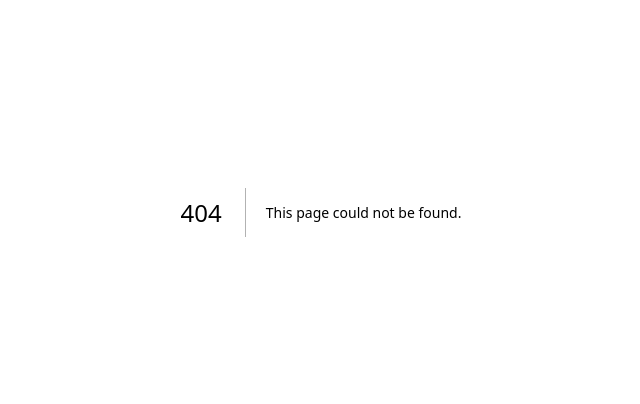
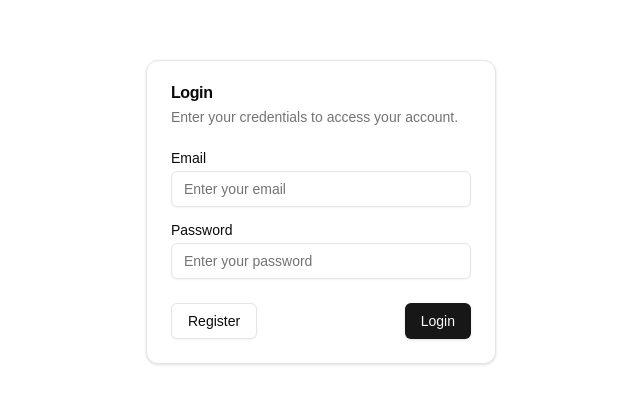
Before and after one commit to adamDucken/chat_next_axum, a Next.js app in the folder chat_next/: page /login in a window 1280 px wide. Before the commit this address had no page. Shown: the part 188-592 px from the top of the page, without its empty margins (319-959 px from the left). Built offline with nearby package versions, Linux system fonts and the light colour scheme.

Commit message:
feat(next): added login form and page

```diff
--- /dev/null
+++ b/chat_next/src/app/login/page.tsx
@@ -0,0 +1,9 @@
+import LoginForm from '@/components/LoginForm'
+
+export default function LoginPage() {
+  return (
+    <div className="container mx-auto flex items-center justify-center min-h-screen">
+      <LoginForm />
+    </div>
+  )
+}
--- /dev/null
+++ b/chat_next/src/components/LoginForm.tsx
@@ -0,0 +1,189 @@
+'use client'
+
+import { useState } from 'react'
+import { useRouter } from 'next/navigation'
+import { Button } from "@/components/ui/button"
+import { Input } from "@/components/ui/input"
+import { Label } from "@/components/ui/label"
+import { Card, CardContent, CardDescription, CardFooter, CardHeader, CardTitle } from "@/components/ui/card"
+import { useToast } from "@/hooks/use-toast"
+import { z } from "zod"
+import { SuccessTitle, ErrorTitle } from './ToastTitles'
+import { getLoginErrorMessage } from '@/lib/auth_error_handlers'
+
+
+const loginSchema = z.object({
+  email: z.string(), // .email("Invalid email address"),
+  password: z.string(), //.min(1, "Password is required"),
+});
+
+// Type inference from schema
+type LoginFormData = z.infer<typeof loginSchema>;
+
+// Component props type
+interface LoginFormProps {
+  onSuccess?: () => void;
+}
+
+type ApiErrorResponse = {
+  error: string;
+}
+
+export default function LoginForm({ onSuccess }: LoginFormProps) {
+  const [formData, setFormData] = useState<LoginFormData>({
+    email: '',
+    password: '',
+  });
+  const [errors, setErrors] = useState<Partial<Record<keyof LoginFormData, string>>>({});
+
+  const router = useRouter();
+  const { toast } = useToast();
+
+  const validateField = (field: keyof LoginFormData, value: string): string | null => {
+    try {
+      loginSchema.shape[field].parse(value);
+      return null;
+    } catch (error) {
+      if (error instanceof z.ZodError) {
+        return error.errors[0].message;
+      }
+      return "Validation failed";
+    }
+  };
+
+  const handleInputChange = (field: keyof LoginFormData) => (
+    e: React.ChangeEvent<HTMLInputElement>
+  ) => {
+    const value = e.target.value;
+    setFormData(prev => ({ ...prev, [field]: value }));
+
+    const error = validateField(field, value);
+    setErrors(prev => ({
+      ...prev,
+      [field]: error || undefined,
+    }));
+  };
+
+  const handleSubmit = async (e: React.FormEvent) => {
+    e.preventDefault();
+
+    // Reset errors
+    setErrors({});
+
+    try {
+      // Validate all fields
+      const validatedData = loginSchema.parse(formData);
+
+      const response = await fetch('http://localhost:3001/authorize', {
+        method: 'POST',
+        headers: {
+          'Content-Type': 'application/json',
+        },
+        // Important: Include credentials to allow cookie handling
+        credentials: 'include',
+        body: JSON.stringify(validatedData),
+      });
+
+      if (!response.ok) {
+        const errorData: ApiErrorResponse = await response.json();
+        throw new Error(JSON.stringify(errorData));
+      }
+
+      const data = await response.json();
+
+      toast({
+        title: <SuccessTitle title='Login Successful' />,
+        description: "You have been successfully logged in.",
+      });
+
+      onSuccess?.();
+      router.push('/chat');
+
+    } catch (error) {
+      if (error instanceof z.ZodError) {
+        // here we handle validation errors
+        const newErrors: Partial<Record<keyof LoginFormData, string>> = {};
+        error.errors.forEach(err => {
+          if (err.path[0]) {
+            newErrors[err.path[0] as keyof LoginFormData] = err.message;
+          }
+        });
+        setErrors(newErrors);
+
+        toast({
+          title: <ErrorTitle title='Validation Error' />,
+          description: "Please check your input fields.",
+        });
+      } else {
+        // here we check and handle api errors
+        const { title, description } = getLoginErrorMessage(error);
+        toast({
+          title: <ErrorTitle title={title} />,
+          description,
+          duration: 5000,
+        });
+      }
+    }
+  };
+
+  return (
+    <Card className="w-[350px]">
+      <CardHeader>
+        <CardTitle>Login</CardTitle>
+        <CardDescription>Enter your credentials to access your account.</CardDescription>
+      </CardHeader>
+      <CardContent>
+        <form onSubmit={handleSubmit}>
+          <div className="grid w-full items-center gap-4">
+            <div className="flex flex-col space-y-1.5">
+              <Label htmlFor="email">Email</Label>
+              <Input
+                id="email"
+                type="email"
+                placeholder="Enter your email"
+                value={formData.email}
+                onChange={handleInputChange('email')}
+                required
+                aria-invalid={!!errors.email}
+                aria-describedby={errors.email ? "email-error" : undefined}
+              />
+              {errors.email && (
+                <p className="text-sm text-red-500" id="email-error">{errors.email}</p>
+              )}
+            </div>
+            <div className="flex flex-col space-y-1.5">
+              <Label htmlFor="password">Password</Label>
+              <Input
+                id="password"
+                type="password"
+                placeholder="Enter your password"
+                value={formData.password}
+                onChange={handleInputChange('password')}
+                required
+                aria-invalid={!!errors.password}
+                aria-describedby={errors.password ? "password-error" : undefined}
+              />
+              {errors.password && (
+                <p className="text-sm text-red-500" id="password-error">{errors.password}</p>
+              )}
+            </div>
+          </div>
+        </form>
+      </CardContent>
+      <CardFooter className="flex justify-between">
+        <Button
+          variant="outline"
+          onClick={() => router.push('/register')}
+        >
+          Register
+        </Button>
+        <Button
+          type="submit"
+          onClick={handleSubmit}
+        >
+          Login
+        </Button>
+      </CardFooter>
+    </Card>
+  );
+}
```
